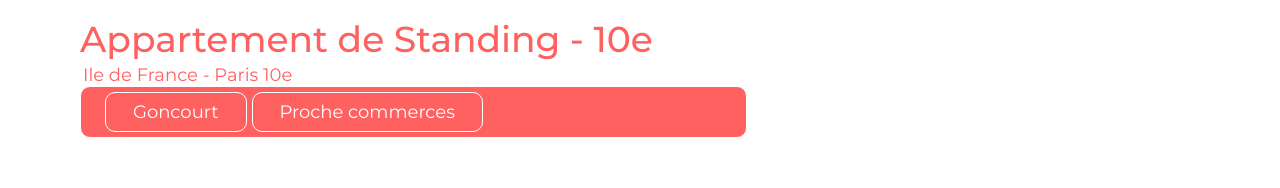
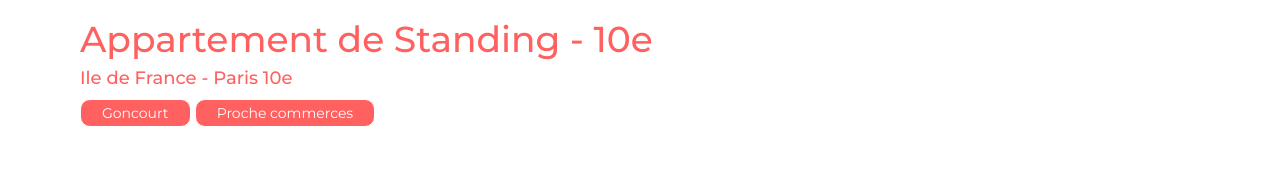
Before and after one commit to jcaldicote/P6-Kasa, a React (Vite) app: page /logement/0979876d in a window 1280 px wide. Shown: the part 555-743 px from the top of the page. Built offline with nearby package versions, Linux system fonts and the light colour scheme.

Commit message:
finalisation Tag dans logement

```diff
--- a/src/components/Tag.scss
+++ b/src/components/Tag.scss
@@ -1,11 +1,10 @@
 .tag {
-  border: 1px solid;
-  border-radius: 10px;
-  background-color: #ff6060;
-  color: #fff;
-  padding: 5px 24px;
-  margin-right: 5px;
   &_span {
-    font-size: 14px;
+    border: 1px solid;
+    border-radius: 10px;
+    background-color: #ff6060;
+    color: #fff;
+    padding: 0.3em 1.5em;
+    margin-right: 0.3em;
   }
 }
--- a/src/pages/Logement.jsx
+++ b/src/pages/Logement.jsx
@@ -23,7 +23,9 @@ export default function Logement() {
           <div className="logement__main">
             <div className="logement__main_title">
               <h2>{data.title}</h2>
-              <span>{data.location}</span>
+              <span className="logement__main_title__location">
+                {data.location}
+              </span>
               <div className="tag">
                 {data.tags.map((t, index) => (
                   <Tag key={index} tag={t} />
--- a/src/pages/Logement.scss
+++ b/src/pages/Logement.scss
@@ -21,13 +21,15 @@
         font-weight: 500;
         margin: 3px 0;
       }
-      span {
+      &__location {
+        display: inline-block;
         font-size: 18px;
-        margin: 3px;
+        margin: 3px 0px 10px 0px;
+        font-weight: 500;
       }
       .tag {
         display: flex;
-        align-items: center;
+        font-size: 14px;
       }
     }
   }
```
